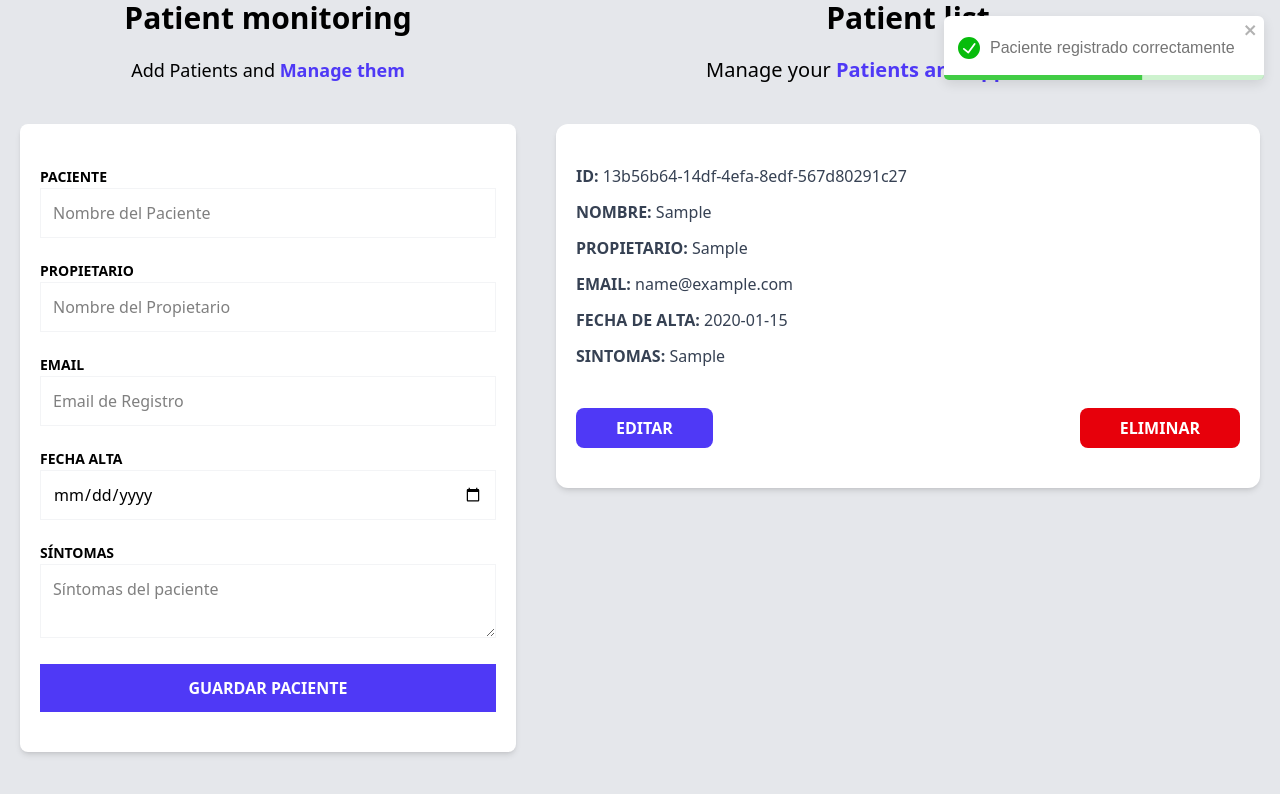
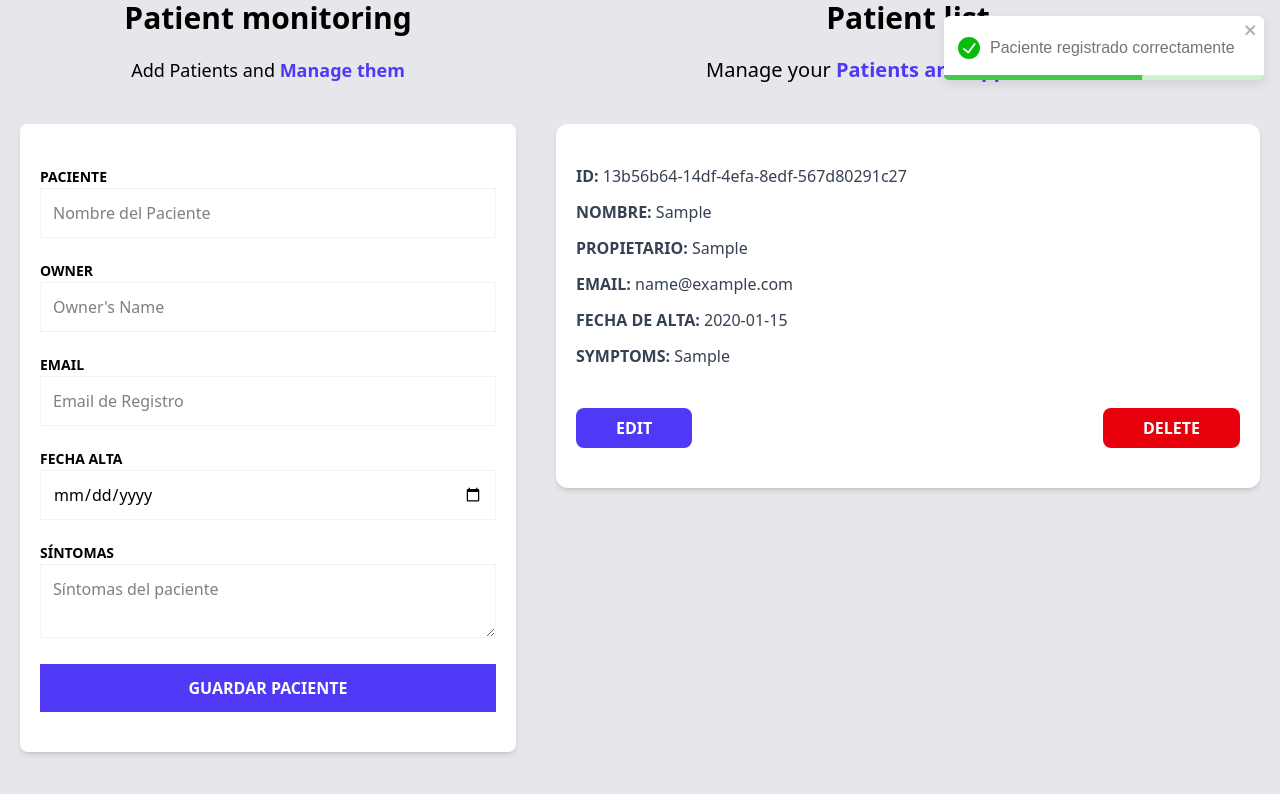
Before and after one commit to Cachi1997/administrador-pacientes, a React (Vite) app: page / in a window 1280 px wide. Both pictures are taken after typing "Sample", "Sample", "name@example.com", "2020-01-15", "Sample" into the empty fields and a click on the input "Guardar Paciente". Shown: the part 176-970 px from the top of the page. Built offline with nearby package versions, Linux system fonts and the light colour scheme.

Commit message:
fix: More changes

```diff
--- a/src/components/PatientDetails.tsx
+++ b/src/components/PatientDetails.tsx
@@ -22,21 +22,21 @@ const PatientDetails = ({ patient }: PatientDetailsProps) => {
       <PatientDetailItem label="Propietario" data={patient.caretaker} />
       <PatientDetailItem label="Email" data={patient.email} />
       <PatientDetailItem label="Fecha de alta" data={patient.date.toString()} />
-      <PatientDetailItem label="Sintomas" data={patient.symptoms} />
+      <PatientDetailItem label="Symptoms" data={patient.symptoms} />
       <div className="flex flex-col lg:flex-row gap-3 justify-between mt-10">
         <button
           type="button"
           className="py-2 px-10 bg-indigo-600 hover:bg-indigo-700 text-white font-bold uppercase rounded-lg cursor-pointer"
           onClick={() => getPatientById(patient.id)}
         >
-          Editar
+          Edit
         </button>
         <button
           type="button"
           className="py-2 px-10 bg-red-600 hover:bg-red-700 text-white font-bold uppercase rounded-lg cursor-pointer"
           onClick={handleEliminar}
         >
-          Eliminar
+          Delete
         </button>
       </div>
     </div>
--- a/src/components/PatientForm.tsx
+++ b/src/components/PatientForm.tsx
@@ -72,15 +72,15 @@ const PatientForm = () => {
 
         <div className="mb-5">
           <label htmlFor="caretaker" className="text-sm uppercase font-bold">
-            Propietario
+            Owner
           </label>
           <input
             id="caretaker"
             className="w-full p-3  border border-gray-100"
             type="text"
-            placeholder="Nombre del Propietario"
+            placeholder="Owner's Name"
             {...register("caretaker", {
-              required: "El nombre del propietario es obligatorio",
+              required: "Owner's name is required",
             })}
           />
           {errors.caretaker && (
```
